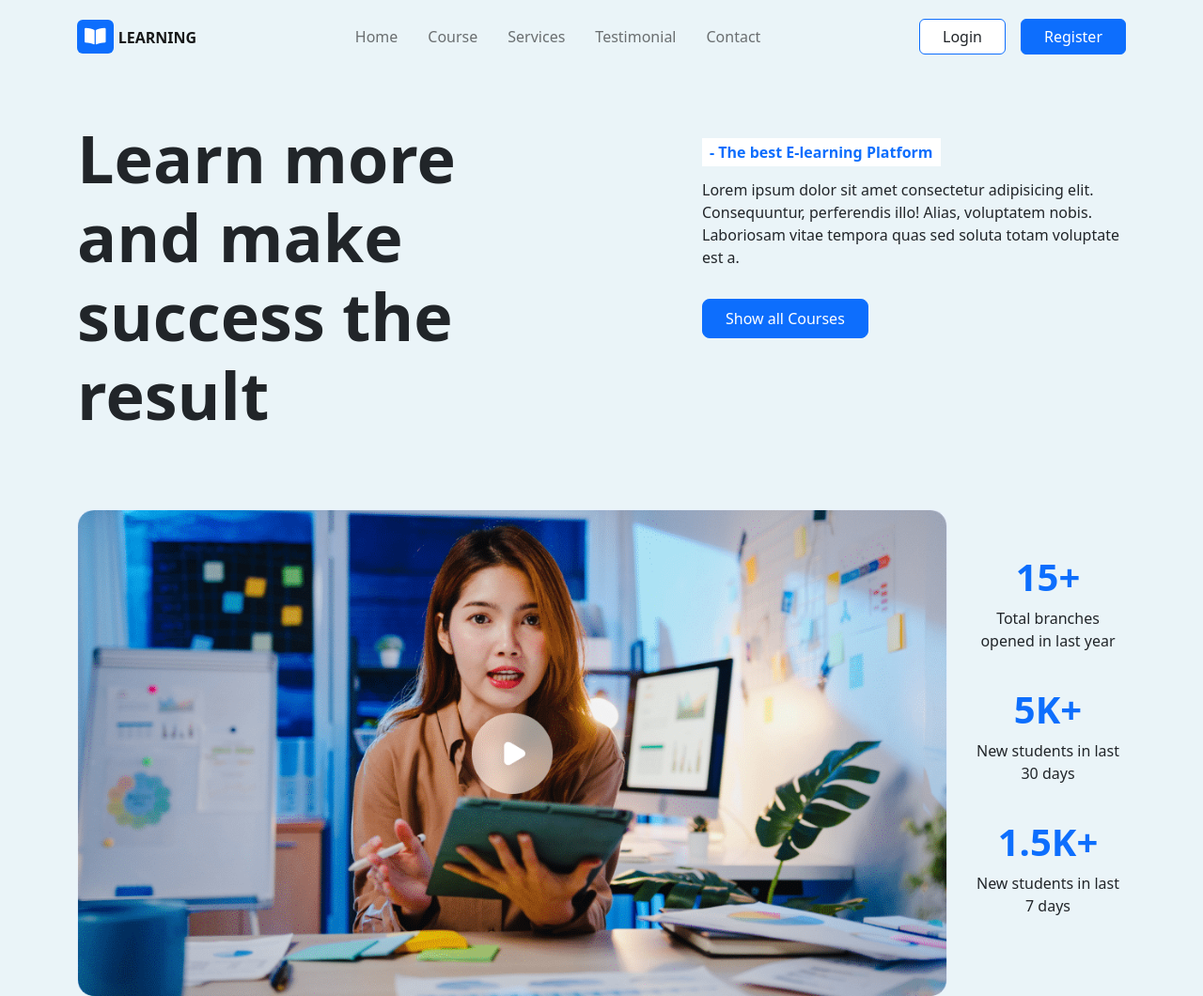
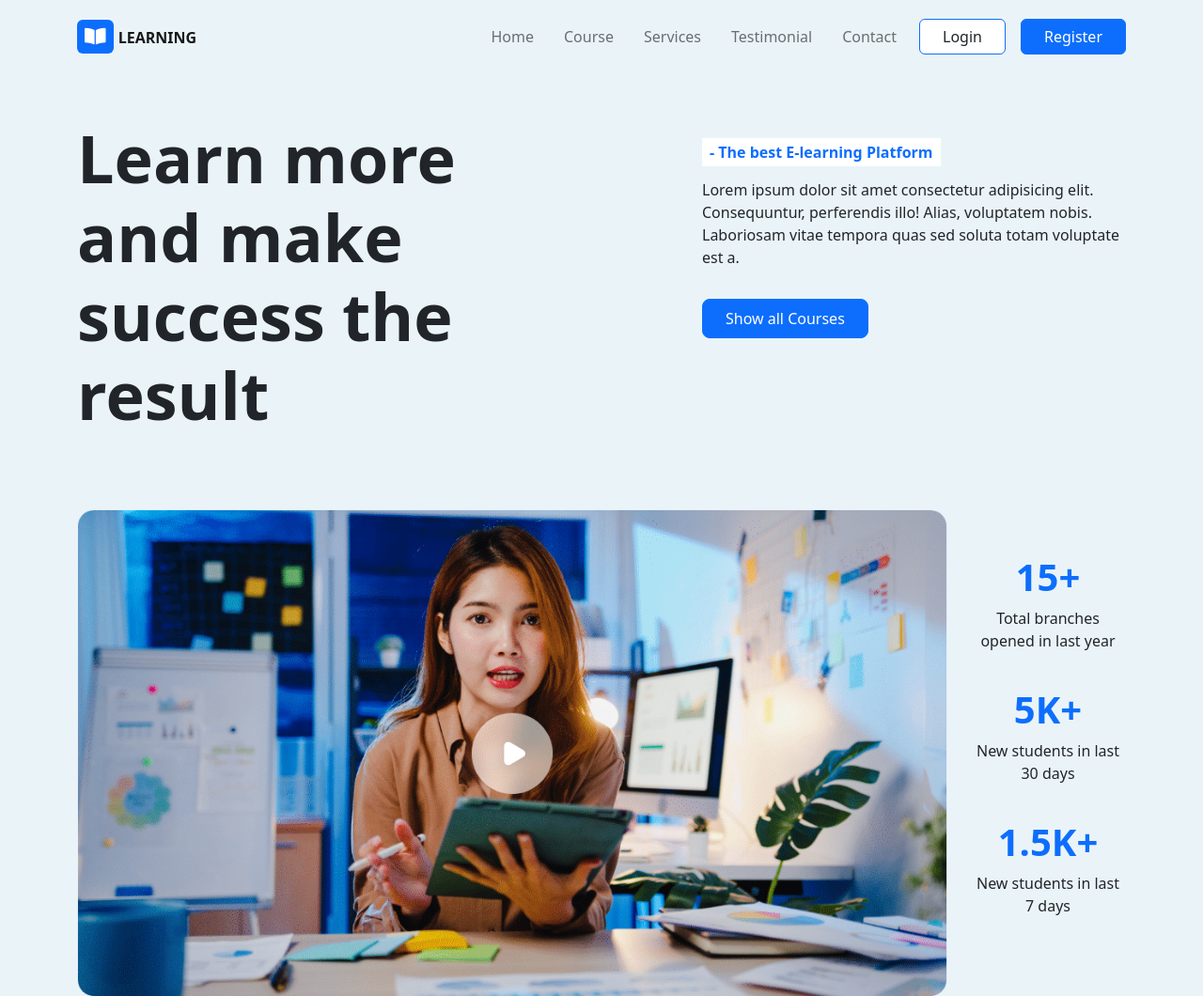
Before and after one commit to buitiendai/onlinecoursetemplate, a plain HTML site: page index.html in a window 1280 px wide. Shown: the top 1060 px of the page at 94% size. Drawn offline with nearby package versions, Linux system fonts and the light colour scheme.

Commit message:
update file index.html

```diff
--- a/index.html
+++ b/index.html
@@ -20,7 +20,7 @@
                 </button>
                 <div class="collapse navbar-collapse text-end" id="navbarSupportedContent">
                     <div class="me-auto"></div>
-                    <ul class="navbar-nav me-auto mb-2 mb-lg-0 text-dark fs-6">
+                    <ul class="navbar-nav mb-2 mb-lg-0 text-dark fs-6">
                         <li class="nav-item pe-3">
                             <a class="nav-link" aria-current="page" href="#">Home</a>
                         </li>
```
